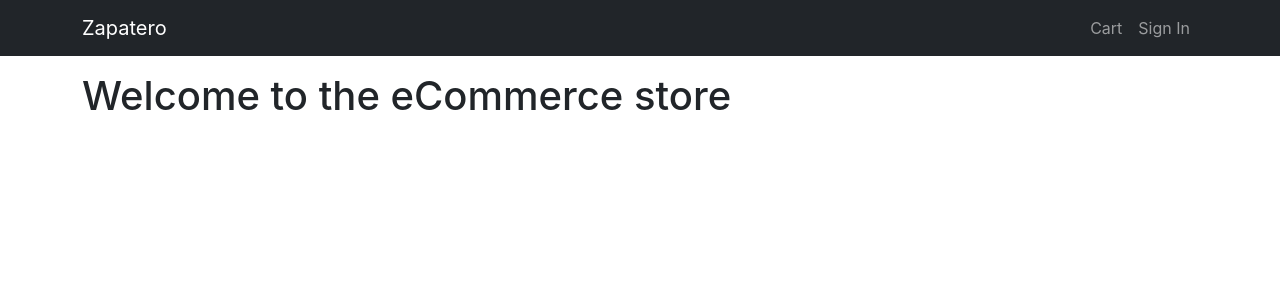
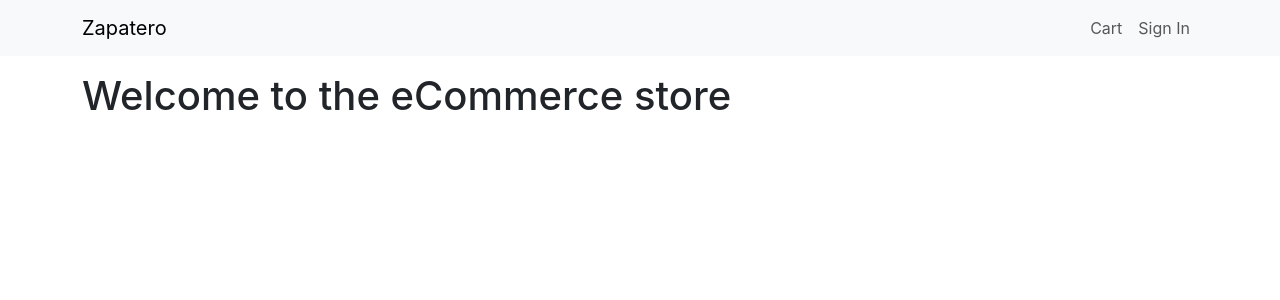
Before and after one commit to ElJefe111944/ecommerce-store, a React (Create React App) app in the folder frontend/: page / in a window 1280 px wide. Shown: the top 300 px of the page. Built offline with nearby package versions, Linux system fonts and the light colour scheme.

Commit message:
Nav background & variant updated

```diff
--- a/frontend/src/components/Header.jsx
+++ b/frontend/src/components/Header.jsx
@@ -4,7 +4,7 @@ import { FaShoppingCart, FaUser } from "react-icons/fa";
 const Header = () => {
   return (
     <header>
-      <Navbar bg="dark" variant="dark" expand="lg" collapseOnSelect>
+      <Navbar bg="light" variant="light" expand="md" collapseOnSelect>
         <Container>
           <Navbar.Brand href="/">Zapatero</Navbar.Brand>
           <Navbar.Toggle aria-controls="basic-navbar-nav" />
```
